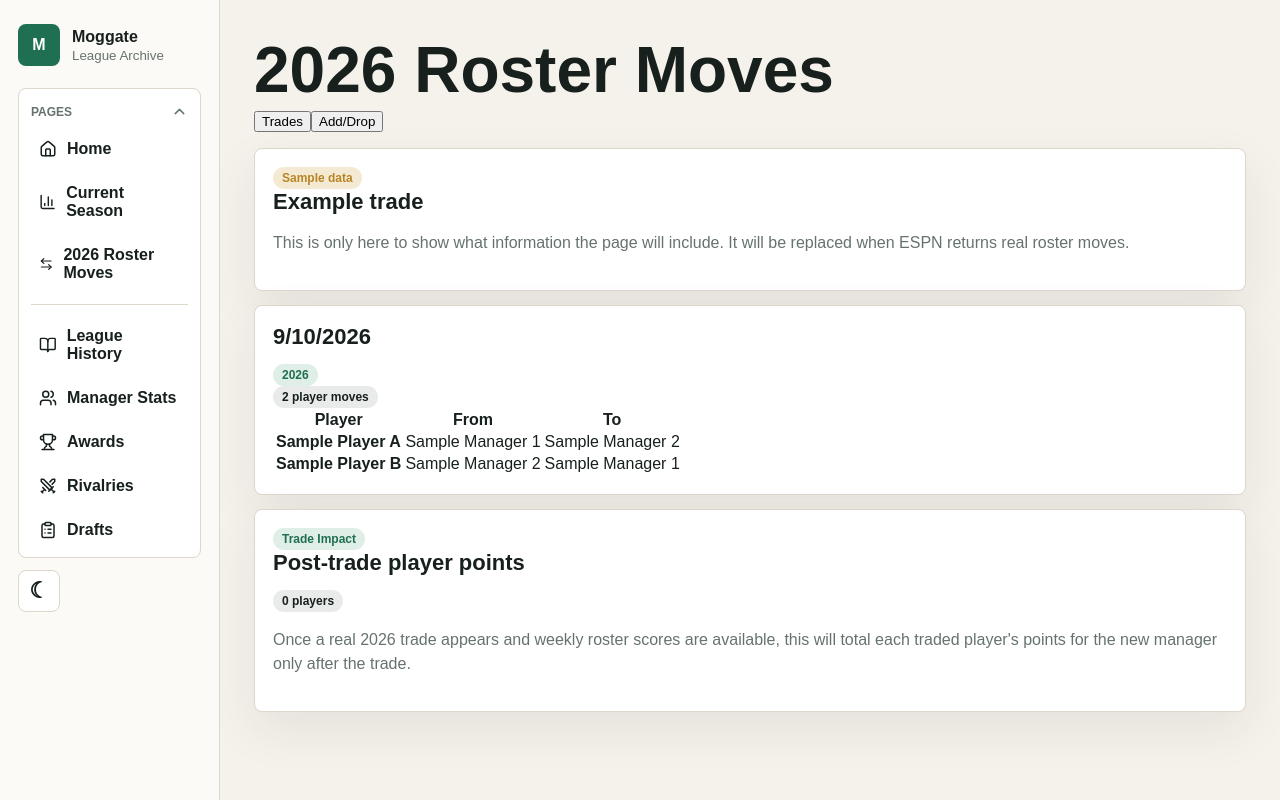
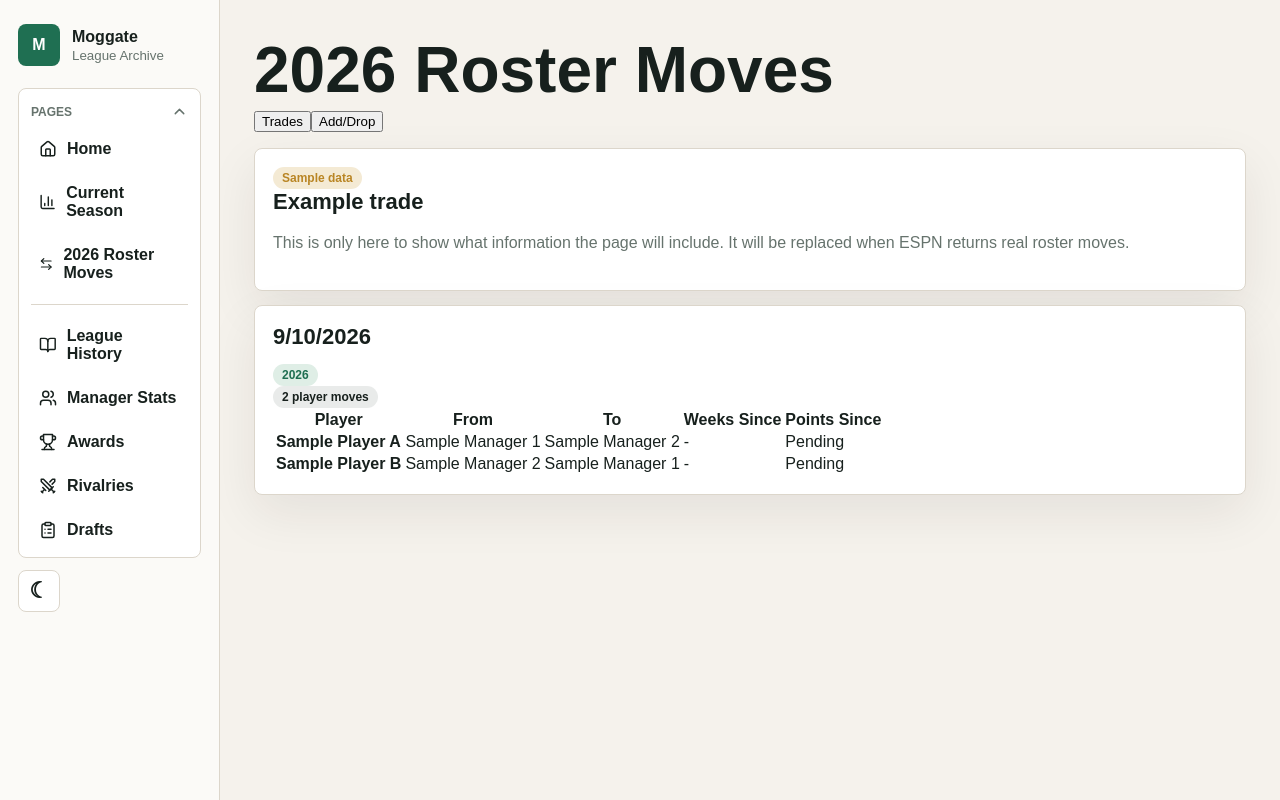
Before and after one commit to trevorp24/Fantasy-History-Website, a Next.js app: page /trades in a window 1280 px wide. Built offline with nearby package versions, Linux system fonts and the light colour scheme.

Commit message:
Update Moggate league site

```diff
--- a/app/trades/RosterMovesTabs.tsx
+++ b/app/trades/RosterMovesTabs.tsx
@@ -16,6 +16,15 @@ function managerName(managerNames: Record<string, string>, id?: string) {
 
 function dateLabel(date?: string) {
   return date ? new Date(date).toLocaleDateString() : "Unknown date";
+}
+
+function impactFor(tradeImpacts: TradeImpact[], activityId: string, moveIndex: number) {
+  return tradeImpacts.find((impact) => impact.activityId === activityId && impact.moveIndex === moveIndex);
+}
+
+function impactPoints(impact?: TradeImpact) {
+  if (!impact?.weeksTracked) return "Pending";
+  return impact.pointsAfterMove.toLocaleString(undefined, { maximumFractionDigits: 2 });
 }
 
 export function RosterMovesTabs({ trades, addDrops, tradeImpacts, managerNames }: Props) {
@@ -79,16 +88,26 @@ export function RosterMovesTabs({ trades, addDrops, tradeImpacts, managerNames }
                       <th>Player</th>
                       <th>From</th>
                       <th>To</th>
+                      <th>Weeks Since</th>
+                      <th>Points Since</th>
                     </tr>
                   </thead>
                   <tbody>
-                    {activity.moves.map((move, index) => (
+                    {activity.moves.map((move, index) => {
+                      const impact = impactFor(tradeImpacts, activity.id, index);
+                      return (
                         <tr key={`${activity.id}-${index}`}>
-                        <td><strong>{move.playerName}</strong></td>
+                          <td>
+                            <strong>{move.playerName}</strong>
+                            {impact?.projectedOnly && <span className="cell-note">Projected until games are final</span>}
+                          </td>
                           <td>{managerName(managerNames, move.fromManagerId)}</td>
                           <td>{managerName(managerNames, move.toManagerId)}</td>
+                          <td>{impact?.weeksTracked || "-"}</td>
+                          <td>{impactPoints(impact)}</td>
                         </tr>
-                    ))}
+                      );
+                    })}
                   </tbody>
                 </table>
               ) : (
@@ -99,63 +118,32 @@ export function RosterMovesTabs({ trades, addDrops, tradeImpacts, managerNames }
                       <th>Move</th>
                       <th>Manager</th>
                       <th>FAAB</th>
+                      <th>Weeks Since</th>
+                      <th>Points Since</th>
                     </tr>
                   </thead>
                   <tbody>
-                    {activity.moves.map((move, index) => (
+                    {activity.moves.map((move, index) => {
+                      const impact = impactFor(tradeImpacts, activity.id, index);
+                      return (
                         <tr key={`${activity.id}-${index}`}>
-                        <td><strong>{move.playerName}</strong></td>
+                          <td>
+                            <strong>{move.playerName}</strong>
+                            {impact?.projectedOnly && <span className="cell-note">Projected until games are final</span>}
+                          </td>
                           <td>{move.action === "added" ? "Added" : "Dropped"}</td>
                           <td>{managerName(managerNames, move.managerId)}</td>
                           <td>{move.bidAmount !== undefined ? `$${move.bidAmount}` : "-"}</td>
+                          <td>{impact?.weeksTracked || "-"}</td>
+                          <td>{move.action === "added" ? impactPoints(impact) : "-"}</td>
                         </tr>
-                    ))}
+                      );
+                    })}
                   </tbody>
                 </table>
               )}
             </article>
           ))}
-          {tab === "trades" && (
-            <article className="card">
-              <div className="top">
-                <div>
-                  <span className="tag green">Trade Impact</span>
-                  <h2>Post-trade player points</h2>
-                </div>
-                <span className="tag">{tradeImpacts.length} players</span>
-              </div>
-              {tradeImpacts.length ? (
-                <table>
-                  <thead>
-                    <tr>
-                      <th>Player</th>
-                      <th>New Manager</th>
-                      <th>Weeks</th>
-                      <th>Points After Trade</th>
-                    </tr>
-                  </thead>
-                  <tbody>
-                    {tradeImpacts.map((impact) => (
-                      <tr key={`${impact.activityId}-${impact.playerId ?? impact.playerName}`}>
-                        <td>
-                          <strong>{impact.playerName}</strong>
-                          <span className="cell-note">{impact.tradeDate ? dateLabel(impact.tradeDate) : "Trade date pending"}</span>
-                        </td>
-                        <td>{managerName(managerNames, impact.toManagerId)}</td>
-                        <td>{impact.weeksTracked || "-"}</td>
-                        <td>
-                          {impact.weeksTracked ? impact.pointsAfterTrade.toLocaleString(undefined, { maximumFractionDigits: 2 }) : "Pending"}
-                          {impact.projectedOnly && <span className="cell-note">Projected until games are final</span>}
-                        </td>
-                      </tr>
-                    ))}
-                  </tbody>
-                </table>
-              ) : (
-                <p>Once a real 2026 trade appears and weekly roster scores are available, this will total each traded player's points for the new manager only after the trade.</p>
-              )}
-            </article>
-          )}
         </section>
       ) : (
         <section className="card">
--- a/lib/domain/types.ts
+++ b/lib/domain/types.ts
@@ -95,14 +95,18 @@ export type WeeklyPlayerScore = {
 
 export type TradeImpact = {
   activityId: string;
+  moveIndex: number;
   season: number;
   tradeDate?: string;
+  kind: RosterMoveKind;
+  action: RosterMoveAction;
   playerId?: number;
   playerName: string;
   fromManagerId?: string;
   toManagerId?: string;
+  managerId?: string;
   weeksTracked: number;
-  pointsAfterTrade: number;
+  pointsAfterMove: number;
   projectedOnly: boolean;
 };
 
--- a/lib/stats/calculate.ts
+++ b/lib/stats/calculate.ts
@@ -250,30 +250,35 @@ function calculateTradeImpacts(seasons: Season[]): TradeImpact[] {
     const weeklyScores = season.weeklyPlayerScores.filter((score) => score.playerId && score.managerId);
     if (!weeklyScores.length) continue;
 
-    for (const activity of season.rosterMoves.filter((move) => move.kind === "trade")) {
-      for (const move of activity.moves.filter((item) => item.action === "traded")) {
+    for (const activity of season.rosterMoves) {
+      activity.moves.forEach((move, moveIndex) => {
+        const targetManagerId = move.action === "traded" ? move.toManagerId : move.action === "added" ? move.managerId : undefined;
         const rows = activity.week
           ? weeklyScores.filter((score) =>
             score.playerId === move.playerId &&
-            score.managerId === move.toManagerId &&
+            score.managerId === targetManagerId &&
             score.week > activity.week!
           )
           : [];
         impacts.push({
           activityId: activity.id,
+          moveIndex,
           season: season.year,
           tradeDate: activity.date,
+          kind: activity.kind,
+          action: move.action,
           playerId: move.playerId,
           playerName: move.playerName,
           fromManagerId: move.fromManagerId,
           toManagerId: move.toManagerId,
+          managerId: move.managerId,
           weeksTracked: rows.length,
-          pointsAfterTrade: rows.reduce((sum, row) => sum + row.points, 0),
+          pointsAfterMove: rows.reduce((sum, row) => sum + row.points, 0),
           projectedOnly: rows.length > 0 && rows.every((row) => row.projected)
         });
-      }
+      });
     }
   }
 
-  return impacts.sort((a, b) => b.pointsAfterTrade - a.pointsAfterTrade || a.playerName.localeCompare(b.playerName));
+  return impacts.sort((a, b) => b.pointsAfterMove - a.pointsAfterMove || a.playerName.localeCompare(b.playerName));
 }
```
Also changed, not shown: 1 other file (tests, documents, lock files or other folders). Lines whose indentation alone changed are shown as unchanged.
